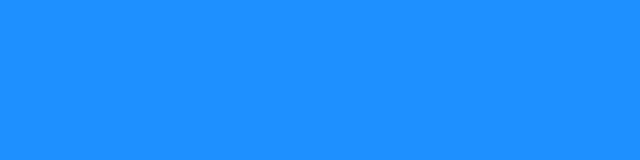
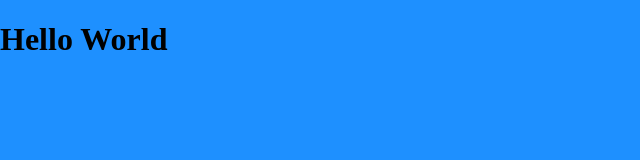
Before and after one commit to CadirDev/Html-CSS-Javascript-Template, a plain HTML site: page index.html in a window 1280 px wide. Shown: the whole page, without its empty margins (0-640 px from the left). Drawn offline with Linux system fonts and the light colour scheme.

Commit message:
hello world

```diff
--- a/index.html
+++ b/index.html
@@ -18,5 +18,7 @@
     <link rel="stylesheet" href="style.css" />
     <script src="script.js"></script>
   </head>
-  <body></body>
+  <body>
+    <h1>Hello World</h1>
+  </body>
 </html>
```
